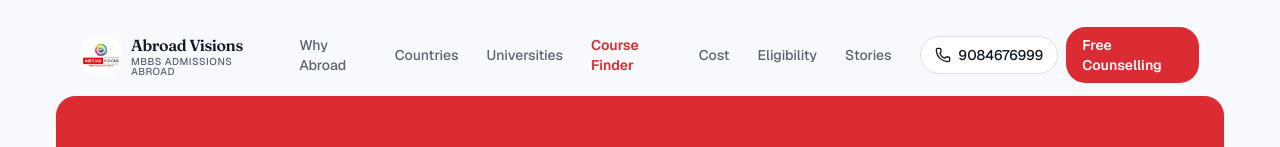
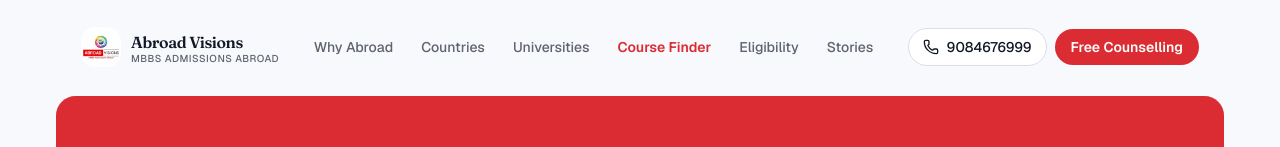
Before and after one commit to inboxmahenaz-hue/abroadvisions, a Next.js app: page /course-finder in a window 1280 px wide. Shown: the top 147 px of the page. Built offline with nearby package versions, Linux system fonts and the light colour scheme.

Commit message:
Remove inaccurate Cost calculator section and nav link

```diff
--- a/app/page.tsx
+++ b/app/page.tsx
@@ -3,7 +3,6 @@ import { Hero } from "@/components/hero"
 import { WhySection } from "@/components/why-section"
 import { CountryExplorer } from "@/components/country-explorer"
 import { UniversityDirectory } from "@/components/university-directory"
-import { FeeCalculator } from "@/components/fee-calculator"
 import { EligibilityChecker } from "@/components/eligibility-checker"
 import { Timeline } from "@/components/timeline"
 import { FmgeSection } from "@/components/fmge-section"
@@ -25,7 +24,6 @@ export default function Page() {
         <WhySection />
         <CountryExplorer />
         <UniversityDirectory />
-        <FeeCalculator />
         <EligibilityChecker />
         <Timeline />
         <FmgeSection />
--- a/components/navbar.tsx
+++ b/components/navbar.tsx
@@ -12,7 +12,6 @@ const links = [
   { label: "Countries", href: "/#countries" },
   { label: "Universities", href: "/#universities" },
   { label: "Course Finder", href: "/course-finder" },
-  { label: "Cost", href: "/#calculator" },
   { label: "Eligibility", href: "/#eligibility" },
   { label: "Stories", href: "/#stories" },
 ]
```
